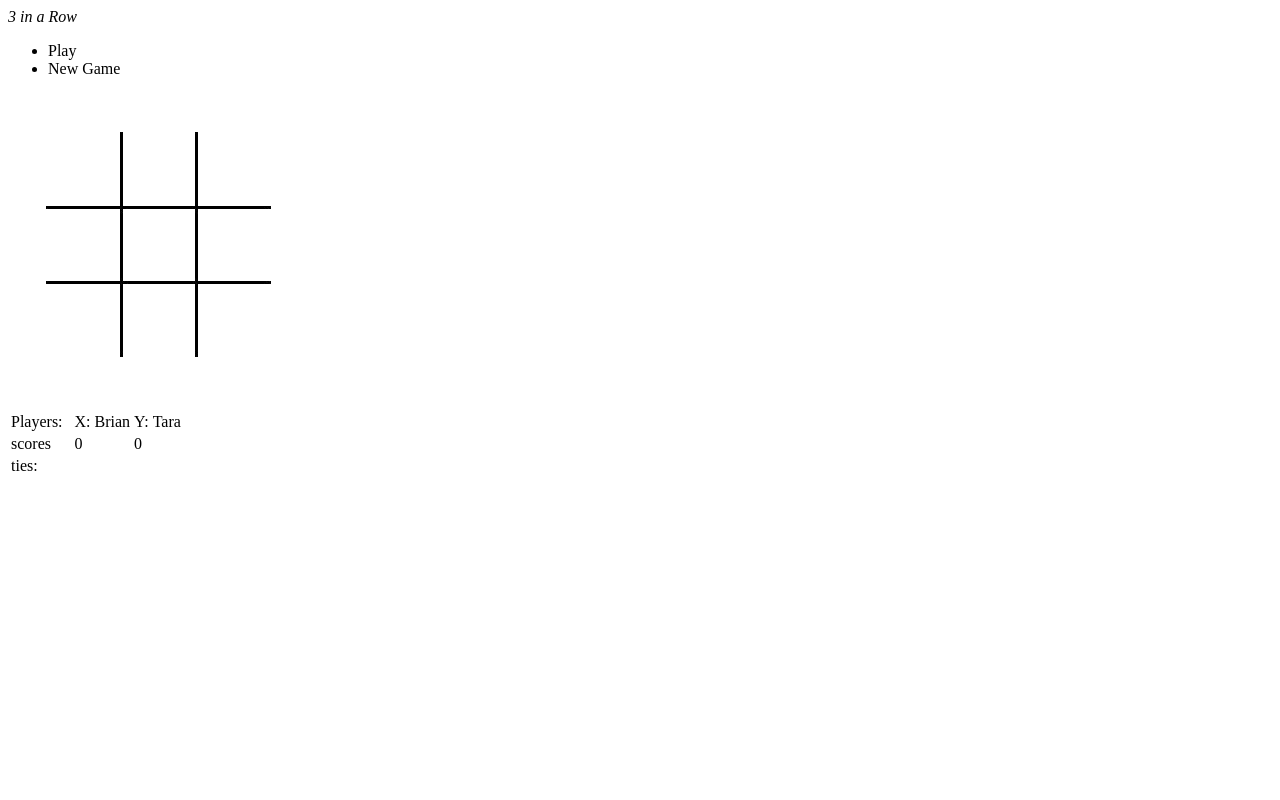
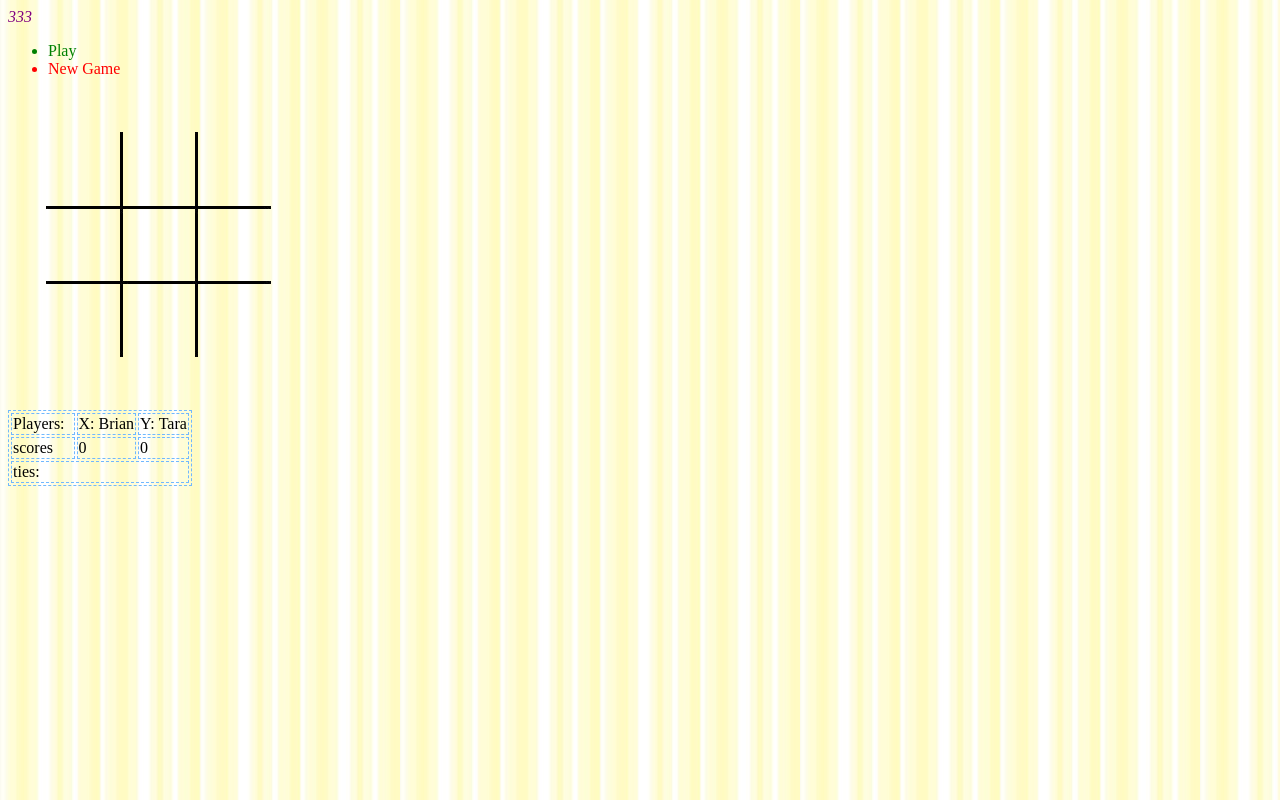
Before and after one commit to bgeary/ThreeInARow, a plain HTML site: page index.html in a window 1280 px wide. Drawn offline with Linux system fonts and the light colour scheme.

Commit message:
added in style css

```diff
--- a/index.html
+++ b/index.html
@@ -1,16 +1,47 @@
 <html>
 
 <head>
-  <title>3 in a Row</title>
+<style>
+
+body {
+     background-image: url("background.jpg");
+     background-color: #cccccc;
+ }
+
+
+em {
+width:200px;
+height:200px;
+color:purple
+}
+
+.play {
+color:green
+}
+
+.newgame {
+color:red
+}
+
+table,td{
+border: 1px #70b8ff dashed;
+}
+
+
+
+</style>
+
+
+<title>333</title>
 
 </head>
 
 <body>
-<em>3 in a Row</em>
+<em>333</em>
 <p>
 <ul>
-<li>Play
-<li>New Game
+<li class="play">Play
+<li class="newgame">New Game
 </ul>
 </p>
 <img src="board.png">
@@ -19,7 +50,7 @@
 <table>
 <tr><td>Players:&nbsp;&nbsp;</td><td>X:&nbsp;Brian</td><td>Y:&nbsp;Tara</td></tr>
 <tr><td>scores&nbsp;&nbsp;</td><td>0</td><td>0</td></tr>
-<tr><td span=3"">ties: </td></tr>
+<tr><td colspan=3"">ties: </td></tr>
 </table>
 </p>
 </body>
```
Also changed, not shown: background.jpg (added).
